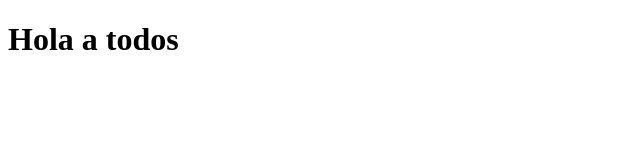
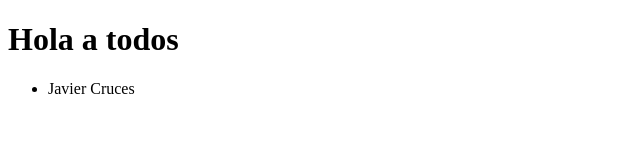
Before and after one commit to Javcruce/gitGithubcolaborativog12, a plain HTML site: page index.html in a window 1280 px wide. Shown: the whole page, without its empty margins (0-640 px from the left). Drawn offline with Linux system fonts and the light colour scheme.

Commit message:
agregando mi nombre

```diff
--- a/index.html
+++ b/index.html
@@ -8,5 +8,9 @@
 </head>
 <body>
     <h1>Hola a todos</h1>
-</body>
+    <ul>
+        <li>
+            Javier Cruces
+        </li>
+    </ul>
 </html>
```
